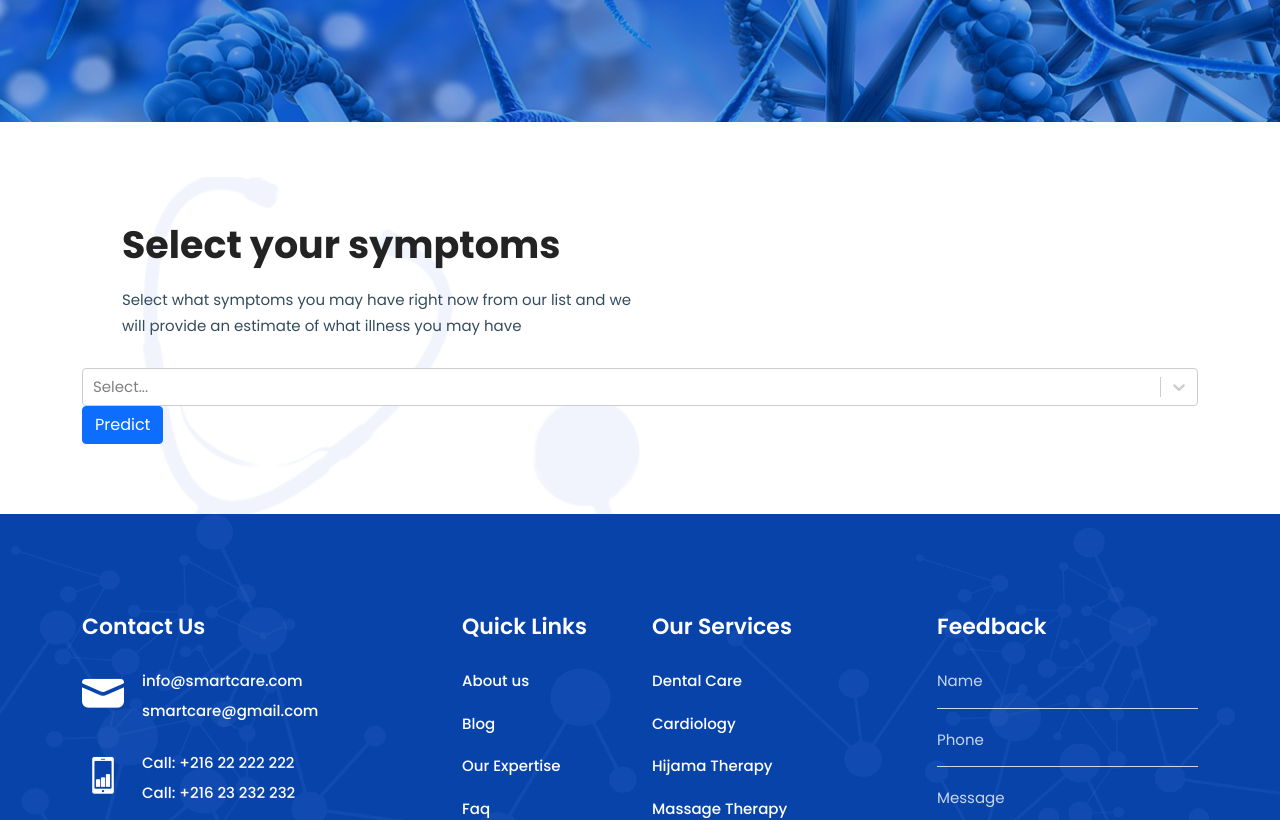
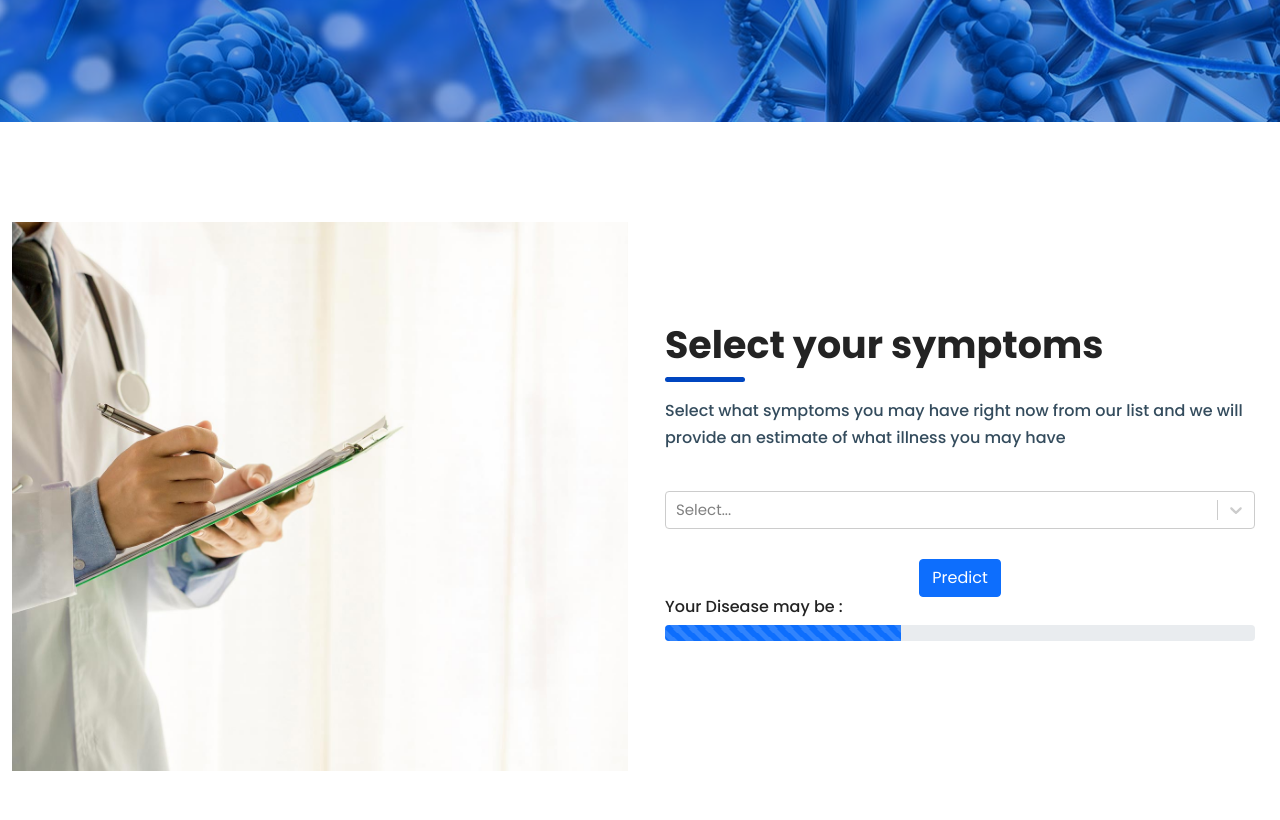
Before and after one commit to Symbiose-esprit/Smart-Care-Front, a Next.js app: page /client/doctor/departments in a window 1280 px wide. Shown: the part 420-1240 px from the top of the page. Built offline with nearby package versions, Linux system fonts and the light colour scheme.

Commit message:
ai prediction

```diff
--- a/package.json
+++ b/package.json
@@ -27,6 +27,7 @@
     "next": "^12.1.0",
     "react": "^17.0.2",
     "react-accessible-accordion": "^3.3.5",
+    "react-bootstrap": "^1.0.0-beta.16",
     "react-dom": "^17.0.2",
     "react-hook-form": "^7.29.0",
     "react-hot-toast": "^2.2.0",
--- a/src/components/features/User/DiseaseSlice.js
+++ b/src/components/features/User/DiseaseSlice.js
@@ -5,7 +5,7 @@ export const predictDisease = createAsyncThunk(
     async ({ symptoms }, thunkAPI) => {
         try {
             const response = await fetch(
-                'http://127.0.0.1:9000/api',
+                'http://127.0.0.1:8000/api',
                 {
                     method: 'POST',
                     headers: {
--- a/src/pages/client/doctor/departments.js
+++ b/src/pages/client/doctor/departments.js
@@ -3,6 +3,9 @@ import ReactSelect, { components } from "react-select";
 import PageBanner from '../../../components/Client/Common/PageBanner';
 import { predictDisease } from '../../../components/features/User/DiseaseSlice';
 import { data } from '../../../data';
+import ProgressBar from 'react-bootstrap/ProgressBar';
+
+
 
 const Option = (props) => {
     return (
@@ -39,7 +42,7 @@ const Departments = () => {
         console.log("symptoms : " + symptoms)
     };
 
-
+    //
     // redux actions
     const dispatch = useDispatch();
     console.log("symptoms : " + symptoms)
@@ -54,7 +57,7 @@ const Departments = () => {
 
     return (
         <>
-            <PageBanner
+            {/*<PageBanner
                 pageTitle="Departments"
                 homePageUrl="/"
                 homePageText="Home"
@@ -101,7 +104,8 @@ const Departments = () => {
                         </button>
                     </div>
                 </div>
-            </div>
+             </div>*/}
+
 
 
 
@@ -183,7 +187,90 @@ const Departments = () => {
                 </div>
             </div> */}
 
-        </>
+
+
+
+        <>
+        <PageBanner
+            pageTitle="Symptoms Prediction"
+            homePageUrl="/"
+            homePageText="Home"
+            activePageText="Symptoms Prediction"
+            bgImage="page-title-one"
+        />
+
+        <div className="signup-area ptb-100">
+            <div className="container-fluid">
+                <div className="row">
+                    <div className="col-lg-6 pl-0">
+                        <div className="login-left">
+                            <img src="" />
+                        </div>
+                    </div>
+
+                    <div className="col-lg-6 ptb-100">
+                        <div className="signup-item">
+                            <div className="signup-head">
+                            <h2>Select your symptoms</h2>
+                            <p>Select what symptoms you may have right now from our list and we will provide an estimate of what illness you may have  </p>
+                            </div>
+                            <div className="signup-form">
+                            <span
+                                classame="d-inline-block"
+                                data-toggle="popover"
+                                data-trigger="focus"
+                                data-content="Select Symptoms"
+                            >
+                                <ReactSelect
+                                    options={data}
+                                    isMulti
+                                    closeMenuOnSelect={false}
+                                    hideSelectedOptions={false}
+                                    components={{
+                                        Option
+                                    }}
+                                    onChange={handleInputChange}
+                                    onInputChange={handleChange()}
+                                    // onMenuClose={predictDisease}
+                                    allowSelectAll={true}
+                                    value={optionSelected}
+                                />
+                            </span>
+
+
+                                            <div className="col-lg-12">
+                                                <div className="form-group">
+                                                    <div className="">
+
+                                                    </div>
+                                                </div>
+                                            </div>
+
+                                            <div className="col-lg-12">
+                                                <div className="text-center">
+                                                <button onClick={predict} type="button" className="btn btn-primary">
+                                                    Predict
+                                                </button>
+                                                </div>
+                                            </div>
+
+                                            <div className="col-lg-12">
+                                                <div className="form-group">
+                                                    <div>
+                                                        <h6> Your Disease may be : </h6>
+                                                         <ProgressBar  animated  now={40} />
+                                                    </div>
+                                                </div>
+                                            </div>
+
+                            </div>
+                        </div>
+                    </div>
+                </div>
+            </div>
+        </div>
+    </>
+    </>
     )
 }
 
```
Also changed, not shown: 2 other files (tests, documents, lock files or other folders).
